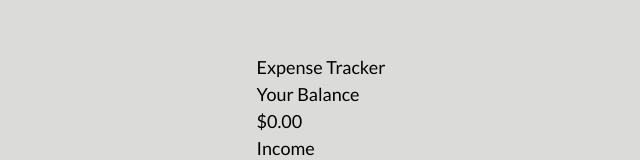
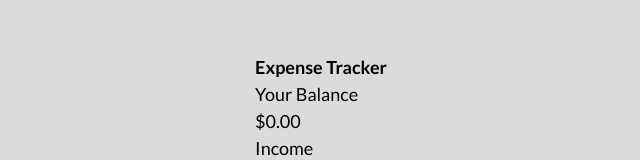
Before and after one commit to Lu-Smith/vue_expense_tracker, a Vue app: page / in a window 1280 px wide. Shown: the part 211-371 px from the top of the page, without its empty margins (319-959 px from the left). Built offline with nearby package versions, Linux system fonts and the light colour scheme.

Commit message:
Updated Header styling

```diff
--- a/src/components/Header.vue
+++ b/src/components/Header.vue
@@ -1,3 +1,3 @@
 <template>
-    <h2>Expense Tracker</h2>
+    <h2 class="font-semibold">Expense Tracker</h2>
 </template>
```
